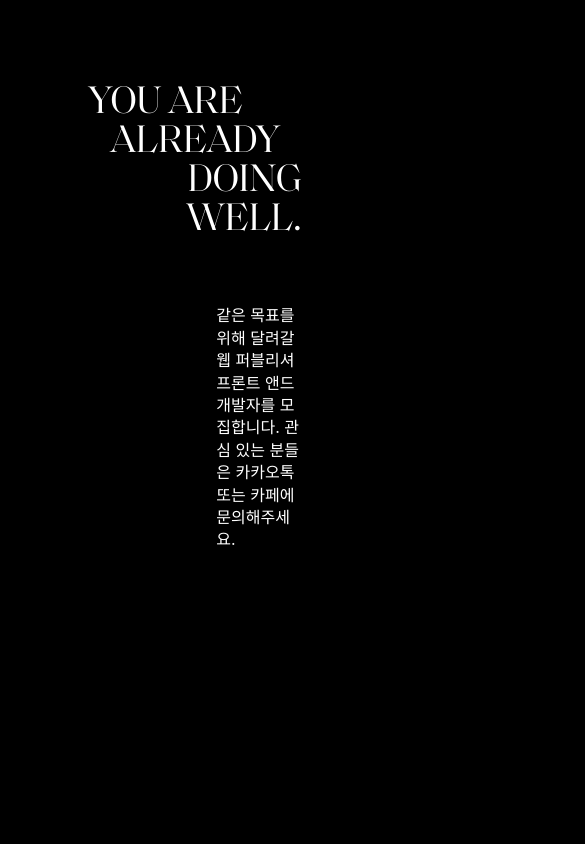
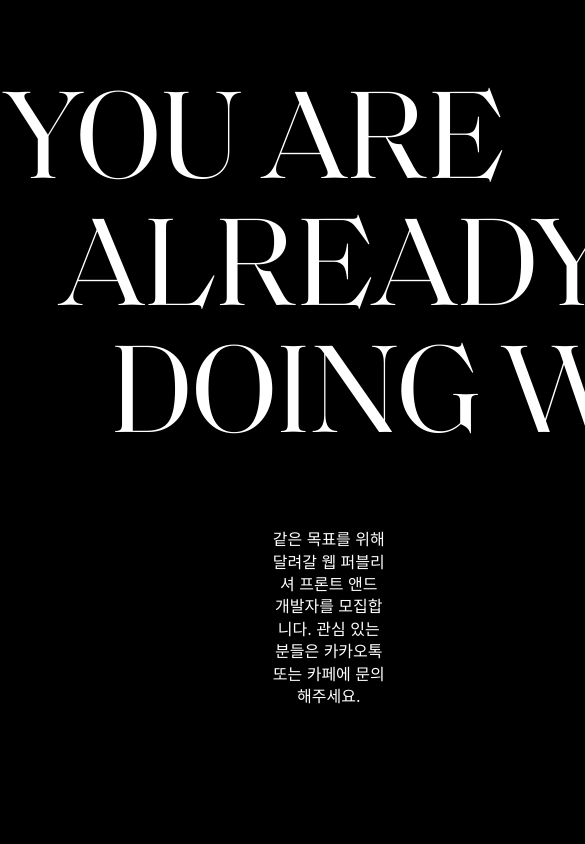
Before and after one commit to bongwongyun/web_class_react, a React (Create React App) app in the folder react2022/: page /contact in a window 390 px wide. Shown: the top 844 px of the page, 585 px wide, since content can reach past the window. Built offline with nearby package versions, Linux system fonts and the light colour scheme.

Commit message:
2022.04.22

```diff
--- a/react2022/src/assets/styles/_about.scss
+++ b/react2022/src/assets/styles/_about.scss
@@ -1,4 +1,6 @@
-.about__Cont {}
+.about__Cont {
+    // background: var(--light);
+}
 .about__inner {
     background: var(--light);
     opacity: 0;
@@ -7,7 +9,6 @@
 .container {
     h3 {
         font-size: 10vh;
-        text-transform: uppercase;
         padding: 10vw;
         padding-left: 0;
         font-family: var(--main_font);
@@ -59,3 +60,7 @@
         padding-top: 0;
     }
 }
+//라이트 모드
+.light.about__Cont {
+    background: var(--light);
+}
--- a/react2022/src/assets/styles/_contact.scss
+++ b/react2022/src/assets/styles/_contact.scss
@@ -3,31 +3,37 @@
     min-height: 100vh;
 }
 .Contact__inner {
-    padding: 10vh;
+   padding-top: 10vh;
     h2 {
         color: var(--light);
         font-family: var(--main_font);
-        font-size: 10vw;
+        font-size: 15vh;
         margin-bottom: 4rem;
         line-height: 1;
         text-transform: uppercase;
         text-align: left;
-        max-width: 1920px;
+        white-space: nowrap;
 
         span {
             display: block;
-            text-align: center;
+            text-align: left;
+            padding-left: 15%;
             em {
-                display: block;
-                text-align: right;
+              display: block;
+              text-align: right;
+              padding-left: 15%;
             }
         }
     }
     p {
         color: var(--light);
-        text-align: left;
-        max-width: 40%;
-        margin: 0 auto;
-        margin-right: 0;
+        margin-left: 70%;
+        min-height: 300px;
     }
 }
+@media (max-width:600px) {
+    p {
+       text-align: center;
+       margin-left: 0;
+    }
+}
--- a/react2022/src/assets/styles/_reference.scss
+++ b/react2022/src/assets/styles/_reference.scss
@@ -23,6 +23,8 @@
 //     }
 // }
 .refer__inner {
+    opacity: 0;
+    transform: translateX(10px) translateY(50px);
     h2 {
         color: var(--light);
         font-size: 2rem;
--- a/react2022/src/components/pages/About.js
+++ b/react2022/src/components/pages/About.js
@@ -63,7 +63,7 @@ class About extends React.Component {
         setTimeout(() => {
             // console.log("첫번쨰 시작")
             document.getElementById("loading").classList.remove("loading__active")
-            document.querySelector("body").style.background="var(--light)";
+            document.querySelector("body").style.background="#fff";
             this.getPorts()
         }, 2000);
     }
@@ -78,7 +78,7 @@ class About extends React.Component {
                 <Header color="light"/>
                 <ConContacts>
                     <Title title={["About", "ME"]} color="light"/>
-                    <AboutCont />
+                    <AboutCont color="light"/>
                     <ConContact/>
                 </ConContacts>
                 <Footer color="light"/>
--- a/react2022/src/components/pages/Portfolio.js
+++ b/react2022/src/components/pages/Portfolio.js
@@ -80,6 +80,7 @@ class Portfolio extends React.Component {
         setTimeout(() => {
             // console.log("첫번쨰 시작")
             document.getElementById("loading").classList.remove("loading__active")
+            document.querySelector("body").style.background="#000";
             this.getPorts()
         }, 2000);
     }
--- a/react2022/src/components/pages/Reference.js
+++ b/react2022/src/components/pages/Reference.js
@@ -76,10 +76,10 @@ class Reference extends React.Component {
         return (
             <>
             {isLoading ? (
-                <Loading color="light"/>
+                <Loading />
                 ) : (
                 <>
-                <Header color="light"/>
+                <Header />
                 <ConContacts>
                     <Title title={["HTML", "REFERENCE"]}/>
                     <section className="refer__cont">
@@ -113,7 +113,7 @@ class Reference extends React.Component {
                     </section>
                     <ConContact/>
                 </ConContacts>
-                <Footer color="light"/>
+                <Footer />
                 </>
                 )}
             </>
--- a/react2022/src/components/pages/Referencedetail.js
+++ b/react2022/src/components/pages/Referencedetail.js
@@ -17,6 +17,7 @@ class Referencedetail extends React.Component {
         if (location.state === undefined) {
             tistory.push("/reference")
         }
+        document.querySelector("body").style.background="#000";
         this.mainAnimation()
     }
     mainAnimation = () => {
@@ -50,13 +51,13 @@ class Referencedetail extends React.Component {
         } else {
             return (
                 <>
-                    <Header color="light"/>
+                    <Header />
                     <ConContacts>
                     <section className="refer__cont">
                             <div className="container">
                                 <div className="refer__inner">
                                     <div className="refer__table">
-                                        <h3>{location.state.title}</h3>
+                                        <h2>{location.state.title}</h2>
                                         <p>{location.state.desc}</p>
                                             <table className='table'>
                                                 <thead>
@@ -93,7 +94,7 @@ class Referencedetail extends React.Component {
                             </div>
                         </section>
                     </ConContacts>
-                    <Footer color="light"/>
+                    <Footer />
                 </>
             )
         }
```
